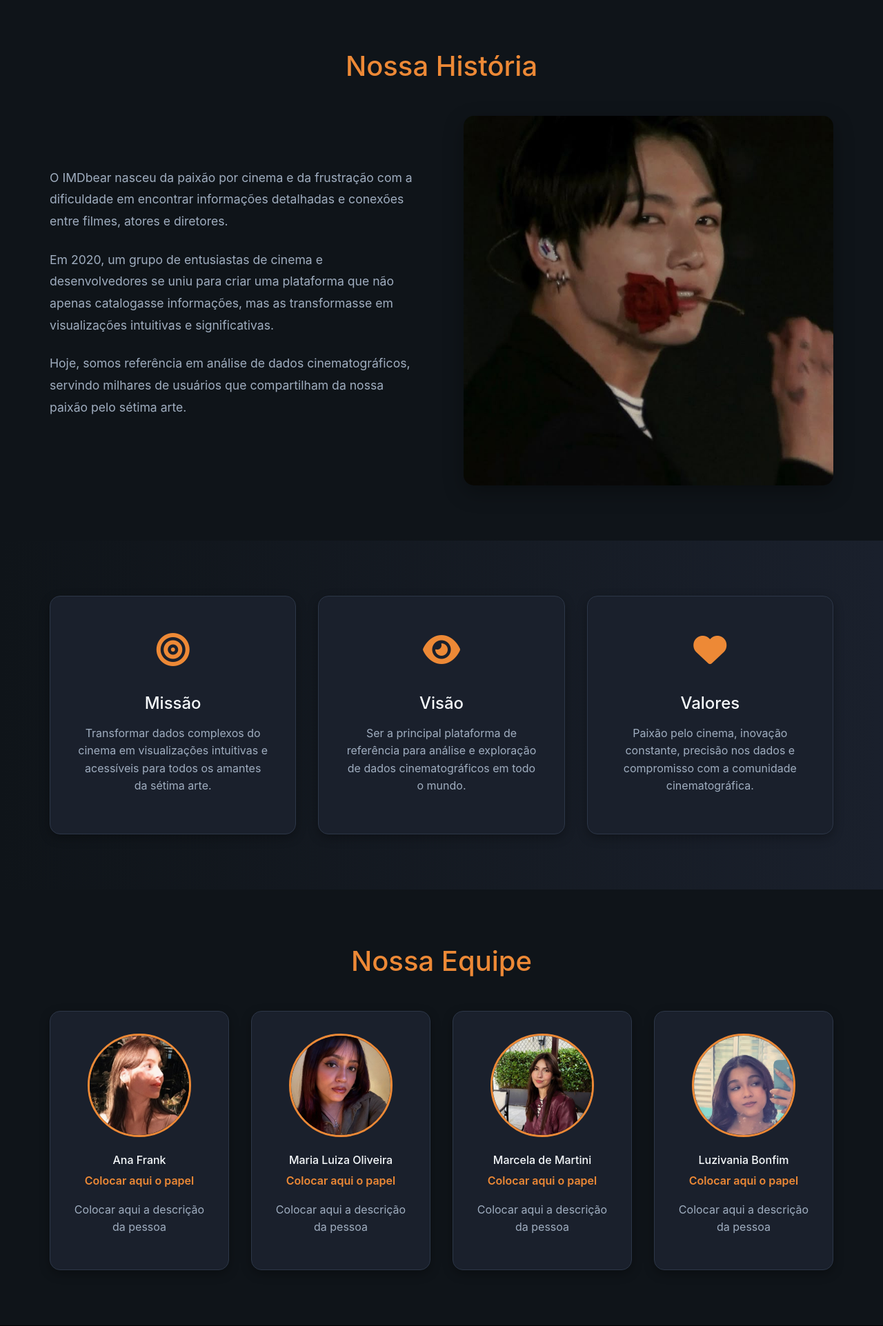
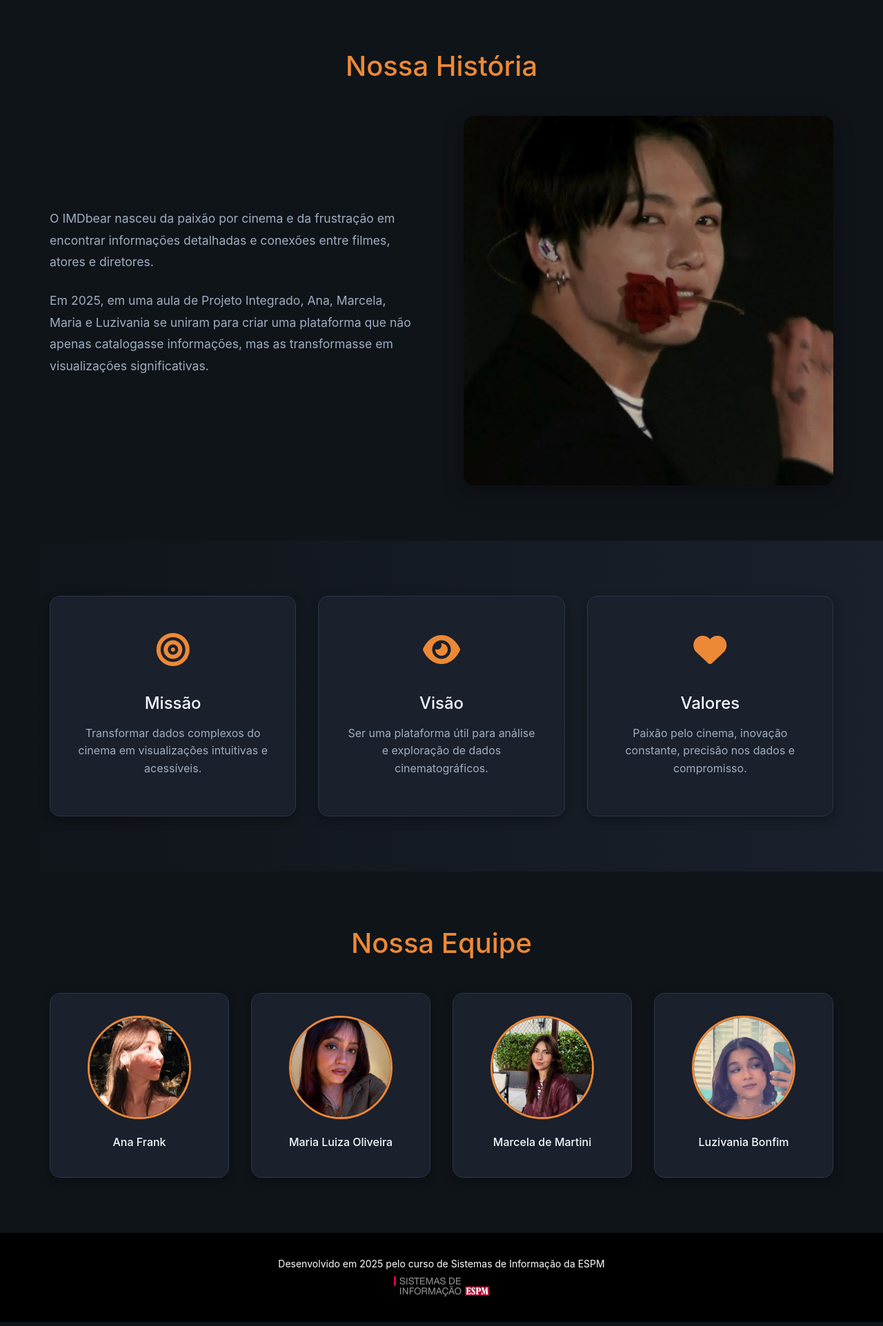
Before and after one commit to tech-espm/inter-4sem-2025-filmes, a Flask app: page /sobre in a window 1280 px wide. Shown: the part 482-2405 px from the top of the page at 69% size. Run offline with Flask 3, Linux system fonts and the light colour scheme; some libraries are stand-ins or nearby versions.

Commit message:
mudanças de UI

```diff
--- a/templates/index/sobre.html
+++ b/templates/index/sobre.html
@@ -22,9 +22,8 @@
         <h2 class="section-title">Nossa História</h2>
         <div class="story-content">
             <div class="story-text">
-                <p>O IMDbear nasceu da paixão por cinema e da frustração com a dificuldade em encontrar informações detalhadas e conexões entre filmes, atores e diretores.</p>
-                <p>Em 2020, um grupo de entusiastas de cinema e desenvolvedores se uniu para criar uma plataforma que não apenas catalogasse informações, mas as transformasse em visualizações intuitivas e significativas.</p>
-                <p>Hoje, somos referência em análise de dados cinematográficos, servindo milhares de usuários que compartilham da nossa paixão pelo sétima arte.</p>
+                <p>O IMDbear nasceu da paixão por cinema e da frustração em encontrar informações detalhadas e conexões entre filmes, atores e diretores.</p>
+                <p>Em 2025, em uma aula de Projeto Integrado, Ana, Marcela, Maria e Luzivania se uniram para criar uma plataforma que não apenas catalogasse informações, mas as transformasse em visualizações significativas.</p>
             </div>
             <div class="story-image">
                 <img src="/static/img/jungkook.jpg" alt="Nossa Equipe">
@@ -42,21 +41,21 @@
                     <i class="fas fa-bullseye"></i>
                 </div>
                 <h3>Missão</h3>
-                <p>Transformar dados complexos do cinema em visualizações intuitivas e acessíveis para todos os amantes da sétima arte.</p>
+                <p>Transformar dados complexos do cinema em visualizações intuitivas e acessíveis.</p>
             </div>
             <div class="mission-card">
                 <div class="mission-icon">
                     <i class="fas fa-eye"></i>
                 </div>
                 <h3>Visão</h3>
-                <p>Ser a principal plataforma de referência para análise e exploração de dados cinematográficos em todo o mundo.</p>
+                <p>Ser uma plataforma útil para análise e exploração de dados cinematográficos.</p>
             </div>
             <div class="mission-card">
                 <div class="mission-icon">
                     <i class="fas fa-heart"></i>
                  </div>
                 <h3>Valores</h3>
-                <p>Paixão pelo cinema, inovação constante, precisão nos dados e compromisso com a comunidade cinematográfica.</p>
+                <p>Paixão pelo cinema, inovação constante, precisão nos dados e compromisso.</p>
             </div>
         </div>
     </div>
@@ -73,32 +72,24 @@
                     <img src="/static/img/ana.jpg" alt="Membro da Equipe">
                 </div>
                 <h3>Ana Frank</h3>
-                <p class="role">Colocar aqui o papel</p>
-                <p>Colocar aqui a descrição da pessoa</p>
             </div>
             <div class="team-member">
                 <div class="member-image">
                     <img src="/static/img/malu.jpg" alt="Membro da Equipe">
                 </div>
                 <h3>Maria Luiza Oliveira</h3>
-                <p class="role">Colocar aqui o papel</p>
-                <p>Colocar aqui a descrição da pessoa</p>
             </div>
             <div class="team-member">
                 <div class="member-image">
                     <img src="/static/img/marcela.jpg" alt="Membro da Equipe">
                 </div>
                 <h3>Marcela de Martini</h3>
-                <p class="role">Colocar aqui o papel</p>
-                <p>Colocar aqui a descrição da pessoa</p>
             </div>
             <div class="team-member">
                 <div class="member-image">
                     <img src="/static/img/luzi.jpg" alt="Membro da Equipe">
                 </div>
                 <h3>Luzivania Bonfim</h3>
-                <p class="role">Colocar aqui o papel</p>
-                <p>Colocar aqui a descrição da pessoa</p>
             </div>
         </div>
     </div>
```
Also changed, not shown: templates/index/index.html (+7 -7 lines).
